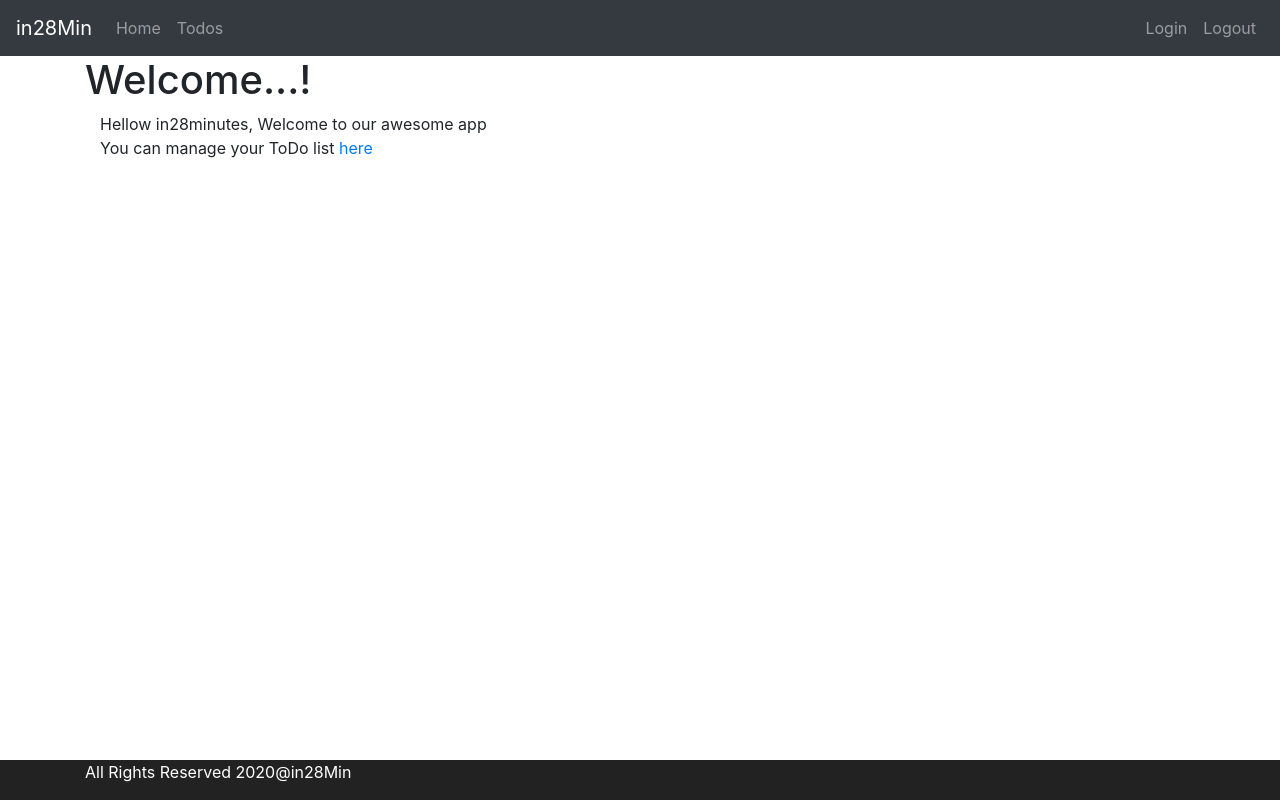
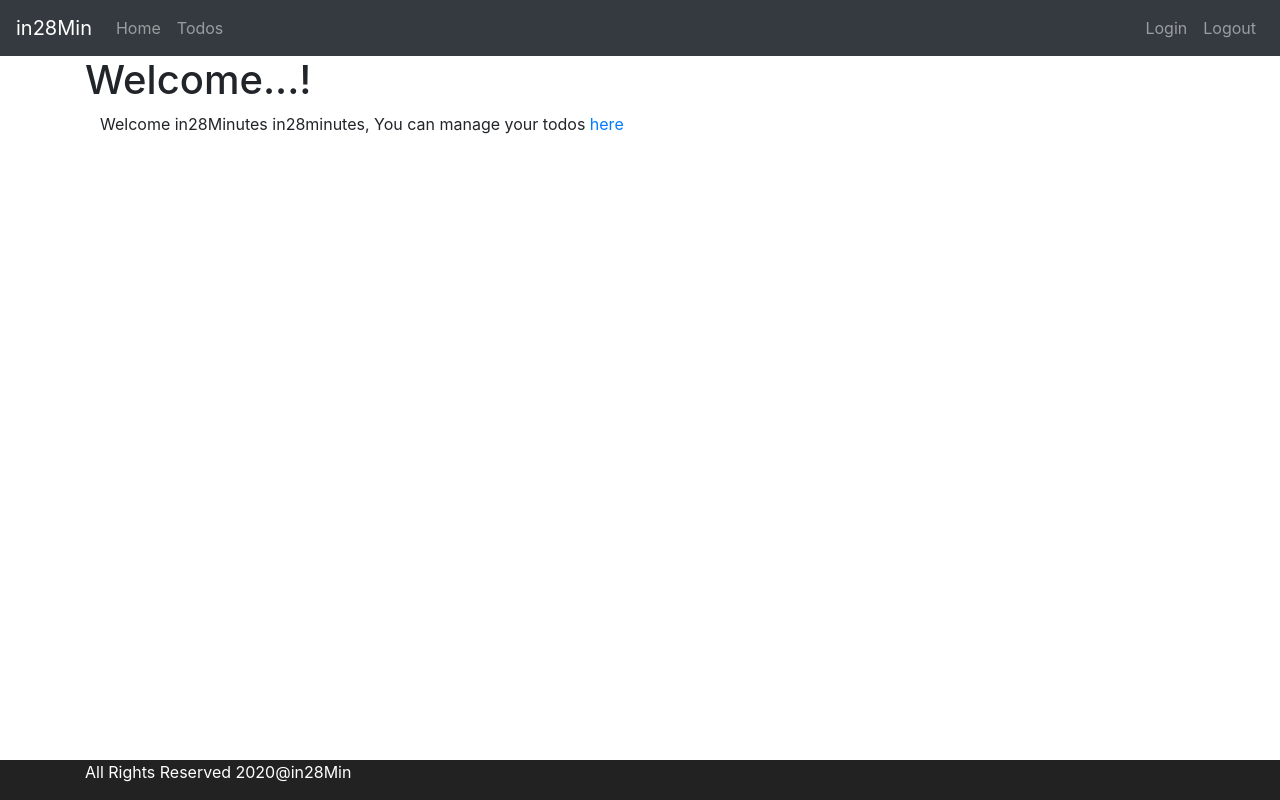
Before and after one commit to Hasitha-Su/Angular-todo-app-in28, an Angular app: page /welcome/in28minutes in a window 1280 px wide. Built offline with nearby package versions, Linux system fonts and the light colour scheme.

Commit message:
add authntication service

```diff
--- a/src/app/login/login.component.ts
+++ b/src/app/login/login.component.ts
@@ -1,5 +1,6 @@
 import { Component, OnInit } from '@angular/core';
 import { Router } from '@angular/router';
+import { HardcodedAuthService } from '../services/hardcoded-auth.service';
 
 @Component({
   selector: 'app-login',
@@ -21,8 +22,10 @@ export class LoginComponent implements OnInit {
   //Dependency Injection
 
   // paramenter passed to the constructor is available as a member variable
-  constructor(private router:Router) {
-
+  constructor(
+    private router:Router,
+    private HardcodedAuthService: HardcodedAuthService
+    ) {
   }
 
   ngOnInit(): void {
@@ -33,17 +36,24 @@ export class LoginComponent implements OnInit {
     console.log(this.username)
     console.log(this.password)
 
-    // hard coed authentication
-    // if(this.username === 'admin' && this.password === 'pass'){
-    if(this.password === 'pass'){
+    if(this.HardcodedAuthService.authenticate(this.username, this.password)){
+      this.router.navigate(['welcome', this.username])
       this.invalidLogin = false
-      // Redirect to welcome page on success login
-      // navigate accepts an array
-      // this.router.navigate(['welcome'])
-      // accepts routename and parameter
-      this.router.navigate(['welcome', this.username])
     }else{
       this.invalidLogin = true
     }
+
+    // hard coed authentication
+    // if(this.username === 'admin' && this.password === 'pass'){
+    // if(this.password === 'pass'){
+    //   this.invalidLogin = false
+    //   // Redirect to welcome page on success login
+    //   // navigate accepts an array
+    //   // this.router.navigate(['welcome'])
+    //   // accepts routename and parameter
+    //   this.router.navigate(['welcome', this.username])
+    // }else{
+    //   this.invalidLogin = true
+    // }
   }
 }
--- a/src/app/welcome/welcome.component.html
+++ b/src/app/welcome/welcome.component.html
@@ -1,10 +1,5 @@
-
 <h1>Welcome...!</h1>
 <div class="container">
-Hellow {{name}},
-
-Welcome to our awesome app<br>
-
-You can manage your ToDo list <a [routerLink]="['/todos']" >here</a>
+    Welcome in28Minutes {{name}}, You can manage your todos <a [routerLink]="['/todos']">here</a>
 
 </div>
```
